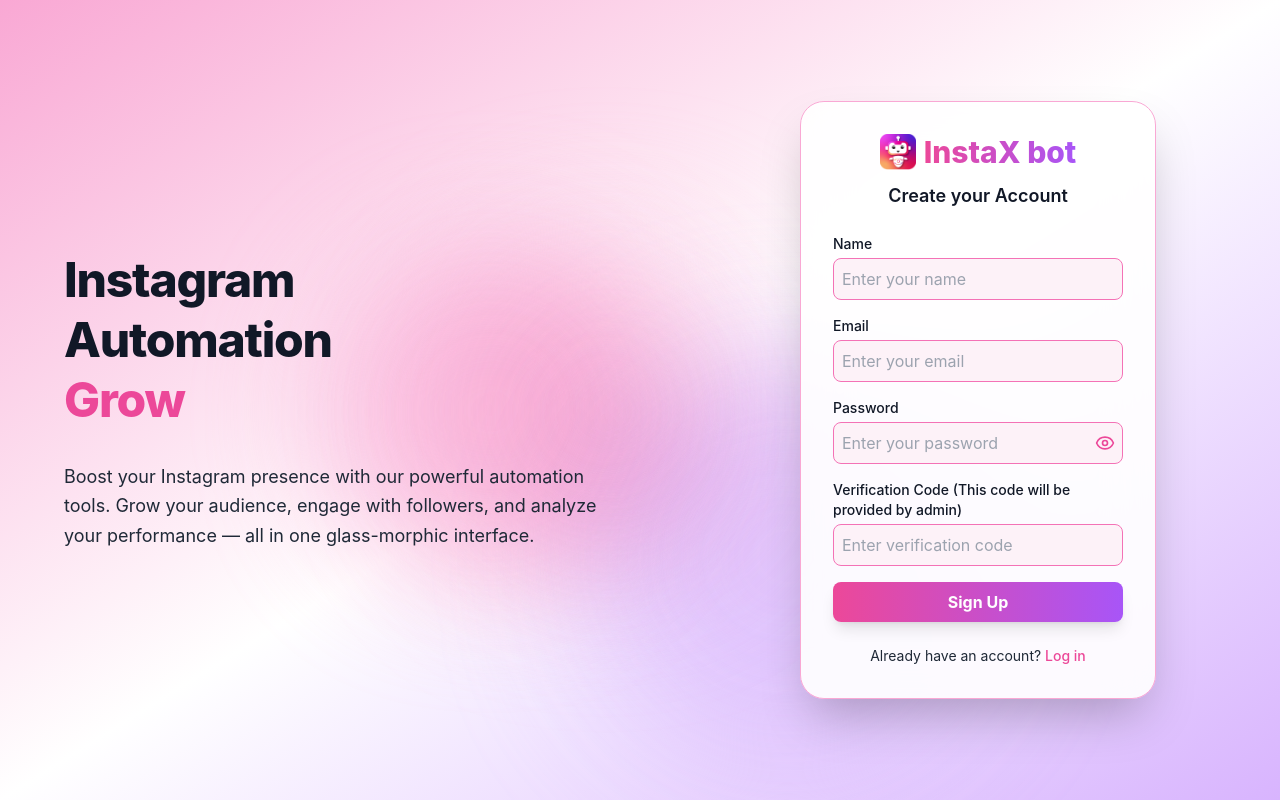
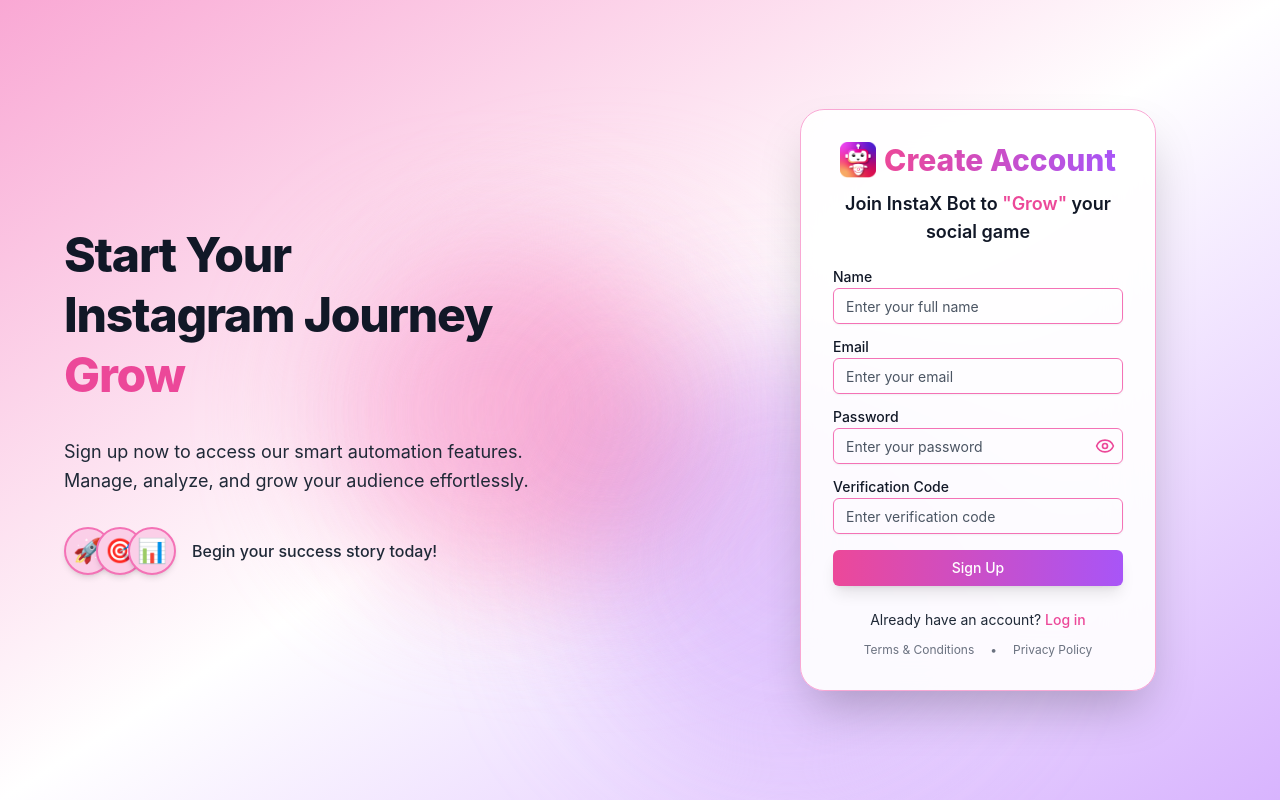
Before and after one commit to janu36035/insta-bot, a React (Vite) app: page /signup in a window 1280 px wide. Built offline with nearby package versions, Linux system fonts and the light colour scheme.

Commit message:
Refactor SignupPage component for signup process
Refactor SignupPage component to improve structure and readability. Update form handling and state management for signup functionality.

```diff
--- a/src/pages/SignupPage.tsx
+++ b/src/pages/SignupPage.tsx
@@ -1,22 +1,24 @@
 import React, { useState, useEffect } from "react";
-import { Eye, EyeOff, Loader2 } from "lucide-react";
+import { Eye, EyeOff, Loader2, CheckCircle2 } from "lucide-react";
+import Button from "../components/ui/button";
+import { Input } from "../components/ui/input";
+import { Label } from "../components/ui/label";
+import axios from "axios";
 import { useNavigate } from "react-router-dom";
-import axios from "axios";
 import InstaXbotLogo from "../assets/Instaxbot_Logo.png";
 
 const words = ["Automate", "Grow", "Engage", "Analyze"];
 
-export default function AuthPage(): JSX.Element {
-  const [mode, setMode] = useState<"login" | "signup">("signup");
-  const [email, setEmail] = useState("");
-  const [name, setName] = useState("");
-  const [password, setPassword] = useState("");
-  const [verificationCode, setVerificationCode] = useState("");
+export default function SignupPage(): JSX.Element {
+  const [name, setName] = useState<string>("");
+  const [email, setEmail] = useState<string>("");
+  const [password, setPassword] = useState<string>("");
+  const [verificationCode, setVerificationCode] = useState<string>("");
+  const [showPassword, setShowPassword] = useState<boolean>(false);
+  const [isLoading, setIsLoading] = useState<boolean>(false);
+  const [success, setSuccess] = useState<string | null>(null);
   const [error, setError] = useState<string | null>(null);
-  const [message, setMessage] = useState<string | null>(null);
-  const [isLoading, setIsLoading] = useState(false);
-  const [showPassword, setShowPassword] = useState(false);
-  const [wordIndex, setWordIndex] = useState(0);
+  const [wordIndex, setWordIndex] = useState<number>(0);
 
   const navigate = useNavigate();
 
@@ -28,130 +30,142 @@
     return () => clearInterval(interval);
   }, []);
 
-  const handleSubmit = async (e: React.FormEvent) => {
+  const handleSignup = async (e: React.FormEvent) => {
     e.preventDefault();
+    setIsLoading(true);
     setError(null);
-    setMessage(null);
-    setIsLoading(true);
+    setSuccess(null);
 
     try {
-      if (mode === "login") {
-        // Example login request
-        const response = await axios.post(
-          "https://22eeecbd471d.ngrok-free.app/api/auth/login",
-          { email, password }
-        );
-        if (response.status === 200) {
-          setMessage("Login successful! Redirecting...");
-          setTimeout(() => navigate("/dashboard"), 1500);
-        }
-      } else {
-        // Example signup request
       const response = await axios.post(
         "https://22eeecbd471d.ngrok-free.app/api/auth/signup",
         { name, email, password, verificationCode }
       );
-        if (response.status === 200) {
-          setMessage("Signup successful! Redirecting to login...");
-          setTimeout(() => setMode("login"), 1500);
-        }
+
+      if (response.status === 201) {
+        setSuccess("Signup successful! Redirecting to login...");
+        setTimeout(() => navigate("/login"), 2000);
       }
     } catch (err) {
-      if (axios.isAxiosError(err))
-        setError(err.response?.data?.error || "Something went wrong.");
-      else setError("An unexpected error occurred.");
+      if (axios.isAxiosError(err)) {
+        setError(err.response?.data?.error || "Failed to create account");
+      } else {
+        setError("An unexpected error occurred");
+      }
     } finally {
       setIsLoading(false);
     }
   };
 
+  const handleTermsClick = () => navigate("/frontterms");
+  const handlePrivacyClick = () => navigate("/frontpolicy");
+
   return (
     <div className="flex flex-col md:flex-row min-h-screen font-inter relative overflow-hidden bg-gradient-to-br from-pink-300 via-white to-purple-300">
-      {/* Background Blobs */}
+      {/* Glowing blobs background */}
       <div className="absolute inset-0 z-0">
         <div className="absolute top-1/4 left-1/4 w-96 h-96 bg-pink-300/70 rounded-full mix-blend-multiply filter blur-3xl opacity-90 animate-blob"></div>
         <div className="absolute top-1/2 right-1/4 w-96 h-96 bg-purple-300/70 rounded-full mix-blend-multiply filter blur-3xl opacity-90 animate-blob animation-delay-2000"></div>
         <div className="absolute bottom-1/4 left-1/3 w-80 h-80 bg-pink-200/80 rounded-full mix-blend-multiply filter blur-3xl opacity-90 animate-blob animation-delay-4000"></div>
       </div>
 
-      {/* Left Info Section */}
+      {/* Left text section */}
       <div className="hidden md:flex w-full md:w-1/2 z-10 items-center justify-center md:pl-16 text-gray-900 p-10">
         <div className="max-w-xl mx-auto space-y-8 text-center md:text-left">
           <h2 className="text-5xl font-extrabold leading-tight tracking-tight">
-            Instagram <br />
-            Automation <br />
+            Start Your <br />
+            Instagram Journey <br />
             <span className="inline-block text-pink-500 transition-all duration-500">
               {words[wordIndex]}
             </span>
           </h2>
           <p className="text-lg text-gray-800 leading-relaxed">
-            Boost your Instagram presence with our powerful automation tools.
-            Grow your audience, engage with followers, and analyze your
-            performance — all in one glass-morphic interface.
+            Sign up now to access our smart automation features. Manage,
+            analyze, and grow your audience effortlessly.
           </p>
+          <div className="flex flex-col md:flex-row items-center gap-4 justify-center md:justify-start">
+            <div className="flex -space-x-4">
+              {["🚀", "🎯", "📊"].map((icon, i) => (
+                <div
+                  key={i}
+                  className="w-12 h-12 rounded-full bg-pink-200 border-2 border-pink-400 flex items-center justify-center text-2xl shadow-md"
+                >
+                  {icon}
+                </div>
+              ))}
+            </div>
+            <span className="text-md font-medium text-gray-800">
+              Begin your success story today!
+            </span>
+          </div>
         </div>
       </div>
 
-      {/* Right Auth Card */}
+      {/* Signup Card */}
       <div className="relative z-10 w-full md:w-[420px] p-8 flex flex-col justify-center items-center md:ml-32">
         <div className="w-full backdrop-blur-xl bg-white/90 border border-pink-300 rounded-3xl shadow-2xl p-8 space-y-6 hover:bg-white transition-all duration-300">
-          {/* Header */}
           <div className="text-center">
             <div className="flex justify-center items-center mb-3">
-              <img src={InstaXbotLogo} alt="Logo" className="w-9 h-9 mr-2" />
+              <img
+                src={InstaXbotLogo}
+                alt="InstaXbot Logo"
+                className="w-9 h-9 mr-2"
+              />
               <h1 className="text-3xl font-extrabold bg-gradient-to-r from-pink-500 to-purple-500 bg-clip-text text-transparent">
-                InstaX bot
+                Create Account
               </h1>
             </div>
             <h2 className="text-lg font-semibold text-gray-900">
-              {mode === "login" ? "Welcome Back!" : "Create your Account"}
+              Join InstaX Bot to{" "}
+              <span className="text-pink-500">"{words[wordIndex]}"</span> your
+              social game
             </h2>
           </div>
 
-          {/* Form */}
-          <form onSubmit={handleSubmit} className="space-y-4">
-            {mode === "signup" && (
+          <form onSubmit={handleSignup} className="space-y-4">
+            {/* Name */}
             <div>
-                <label className="block text-sm font-medium text-gray-900 mb-1">
+              <Label htmlFor="name" className="block text-sm font-medium text-gray-900 mb-1">
                 Name
-                </label>
-                <input
+              </Label>
+              <Input
+                id="name"
                 type="text"
                 value={name}
                 onChange={(e) => setName(e.target.value)}
-                  placeholder="Enter your name"
-                  required
-                  className="w-full p-2 bg-pink-50 border border-pink-400 rounded-lg focus:ring-2 focus:ring-pink-400 focus:bg-pink-100"
+                placeholder="Enter your full name"
+                className="w-full p-2 bg-pink-50 border border-pink-400 rounded-lg text-gray-900 placeholder-gray-600 focus:outline-none focus:ring-2 focus:ring-pink-400 focus:bg-pink-100"
               />
             </div>
-            )}
 
+            {/* Email */}
             <div>
-              <label className="block text-sm font-medium text-gray-900 mb-1">
+              <Label htmlFor="email" className="block text-sm font-medium text-gray-900 mb-1">
                 Email
-              </label>
-              <input
+              </Label>
+              <Input
+                id="email"
                 type="email"
                 value={email}
                 onChange={(e) => setEmail(e.target.value)}
                 placeholder="Enter your email"
-                required
-                className="w-full p-2 bg-pink-50 border border-pink-400 rounded-lg focus:ring-2 focus:ring-pink-400 focus:bg-pink-100"
+                className="w-full p-2 bg-pink-50 border border-pink-400 rounded-lg text-gray-900 placeholder-gray-600 focus:outline-none focus:ring-2 focus:ring-pink-400 focus:bg-pink-100"
               />
             </div>
 
+            {/* Password */}
             <div>
-              <label className="block text-sm font-medium text-gray-900 mb-1">
+              <Label htmlFor="password" className="block text-sm font-medium text-gray-900 mb-1">
                 Password
-              </label>
+              </Label>
               <div className="relative">
-                <input
+                <Input
+                  id="password"
                   type={showPassword ? "text" : "password"}
                   value={password}
                   onChange={(e) => setPassword(e.target.value)}
                   placeholder="Enter your password"
-                  required
-                  className="w-full p-2 pr-10 bg-pink-50 border border-pink-400 rounded-lg focus:ring-2 focus:ring-pink-400 focus:bg-pink-100"
+                  className="w-full p-2 pr-10 bg-pink-50 border border-pink-400 rounded-lg text-gray-900 placeholder-gray-600 focus:outline-none focus:ring-2 focus:ring-pink-400 focus:bg-pink-100"
                 />
                 <button
                   type="button"
@@ -163,37 +177,38 @@
               </div>
             </div>
 
-            {mode === "signup" && (
+            {/* Verification Code */}
             <div>
-                <label className="block text-sm font-medium text-gray-900 mb-1">
-                  <p>Verification Code (This code will be provided by admin)</p>
-                </label>
-                <input
+              <Label htmlFor="code" className="block text-sm font-medium text-gray-900 mb-1">
+                Verification Code
+              </Label>
+              <Input
+                id="code"
                 type="text"
                 value={verificationCode}
                 onChange={(e) => setVerificationCode(e.target.value)}
                 placeholder="Enter verification code"
-                  required
-                  className="w-full p-2 bg-pink-50 border border-pink-400 rounded-lg focus:ring-2 focus:ring-pink-400 focus:bg-pink-100"
+                className="w-full p-2 bg-pink-50 border border-pink-400 rounded-lg text-gray-900 placeholder-gray-600 focus:outline-none focus:ring-2 focus:ring-pink-400 focus:bg-pink-100"
               />
             </div>
-            )}
 
+            {/* Feedback */}
             {error && (
               <p className="text-red-600 text-sm font-semibold p-2 bg-red-100 rounded-lg">
                 {error}
               </p>
             )}
-            {message && (
-              <p className="text-green-600 text-sm font-semibold p-2 bg-green-100 rounded-lg">
-                {message}
+            {success && (
+              <p className="text-green-600 text-sm font-semibold p-2 bg-green-100 rounded-lg flex items-center gap-2">
+                <CheckCircle2 size={18} /> {success}
               </p>
             )}
 
-            <button
+            {/* Submit Button */}
+            <Button
               type="submit"
               disabled={isLoading}
-              className={`w-full py-2 rounded-lg font-bold bg-gradient-to-r from-pink-500 to-purple-500 text-white transition-all duration-300 shadow-lg ${
+              className={`w-full py-2 rounded-lg font-bold bg-gradient-to-r from-pink-500 to-purple-500 hover:from-pink-600 hover:to-purple-600 text-white transition-all duration-300 shadow-lg ${
                 isLoading
                   ? "opacity-70 cursor-not-allowed flex justify-center items-center"
                   : "hover:scale-[1.02] active:scale-[0.98]"
@@ -201,47 +216,45 @@
             >
               {isLoading ? (
                 <>
-                  <Loader2 className="mr-2 h-5 w-5 animate-spin" />{" "}
-                  {mode === "login" ? "Logging In..." : "Signing Up..."}
+                  <Loader2 className="mr-2 h-5 w-5 animate-spin" /> Creating...
                 </>
-              ) : mode === "login" ? (
-                "Log In"
               ) : (
                 "Sign Up"
               )}
-            </button>
+            </Button>
           </form>
 
-          {/* Footer Links */}
+          {/* Footer */}
           <div className="text-center text-sm text-gray-800 space-y-3">
-            {mode === "signup" ? (
             <div>
               Already have an account?{" "}
               <button
-                  type="button"
-                  onClick={() => setMode("login")}
+                onClick={() => navigate("/login")}
                 className="text-pink-500 font-medium hover:underline"
               >
                 Log in
               </button>
             </div>
-            ) : (
-              <div>
-                Don’t have an account?{" "}
+            <div className="flex justify-center space-x-4 text-xs text-gray-500">
               <button
-                  type="button"
-                  onClick={() => setMode("signup")}
-                  className="text-pink-500 font-medium hover:underline"
+                onClick={handleTermsClick}
+                className="hover:text-pink-500 hover:underline"
               >
-                  Sign up
+                Terms & Conditions
+              </button>
+              <span>•</span>
+              <button
+                onClick={handlePrivacyClick}
+                className="hover:text-pink-500 hover:underline"
+              >
+                Privacy Policy
               </button>
             </div>
-            )}
           </div>
         </div>
       </div>
 
-      {/* Blob Animation */}
+      {/* Animation keyframes */}
       <style>{`
         @keyframes blob {
           0% { transform: translate(0, 0) scale(1); }
```
Lines whose indentation alone changed are shown as unchanged.
